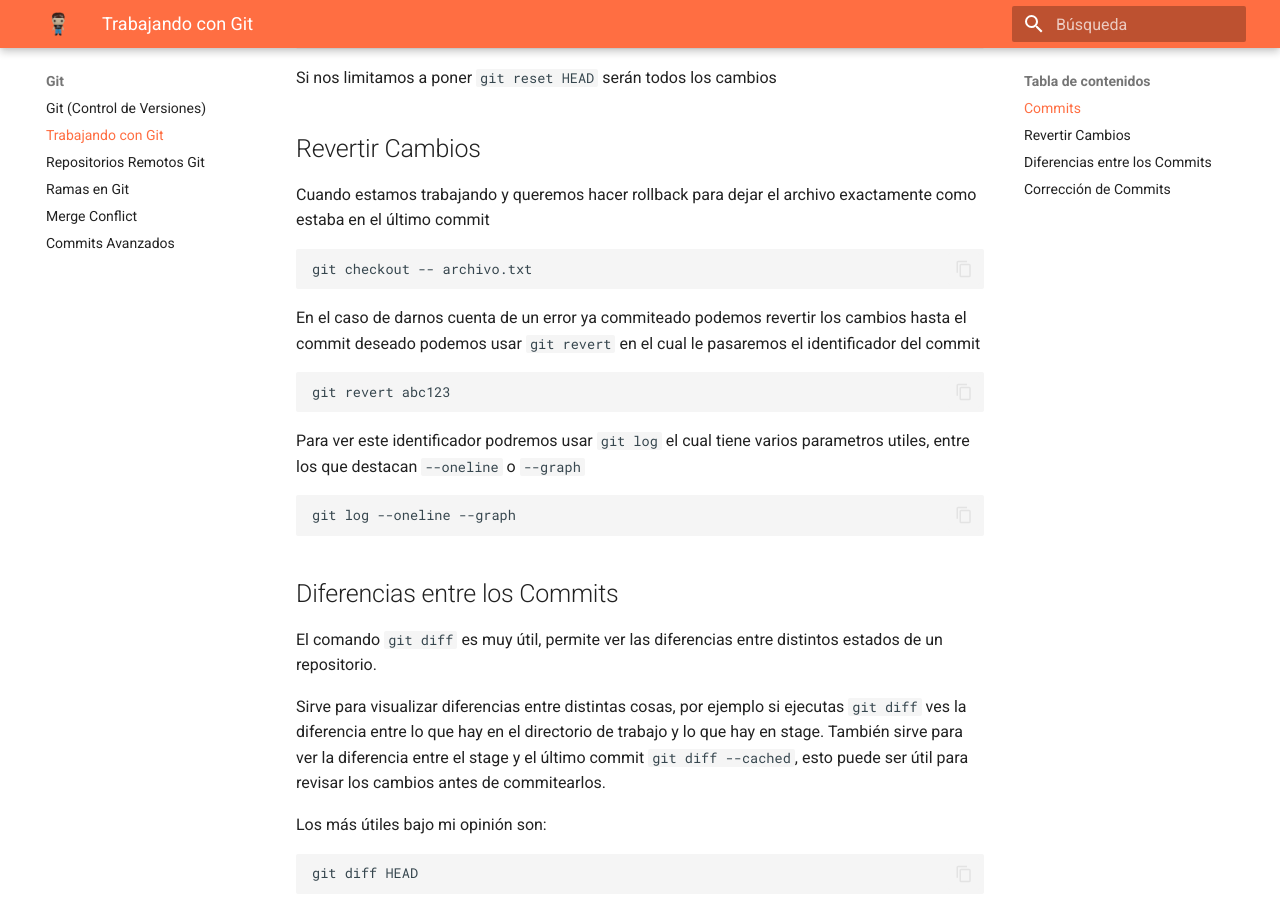
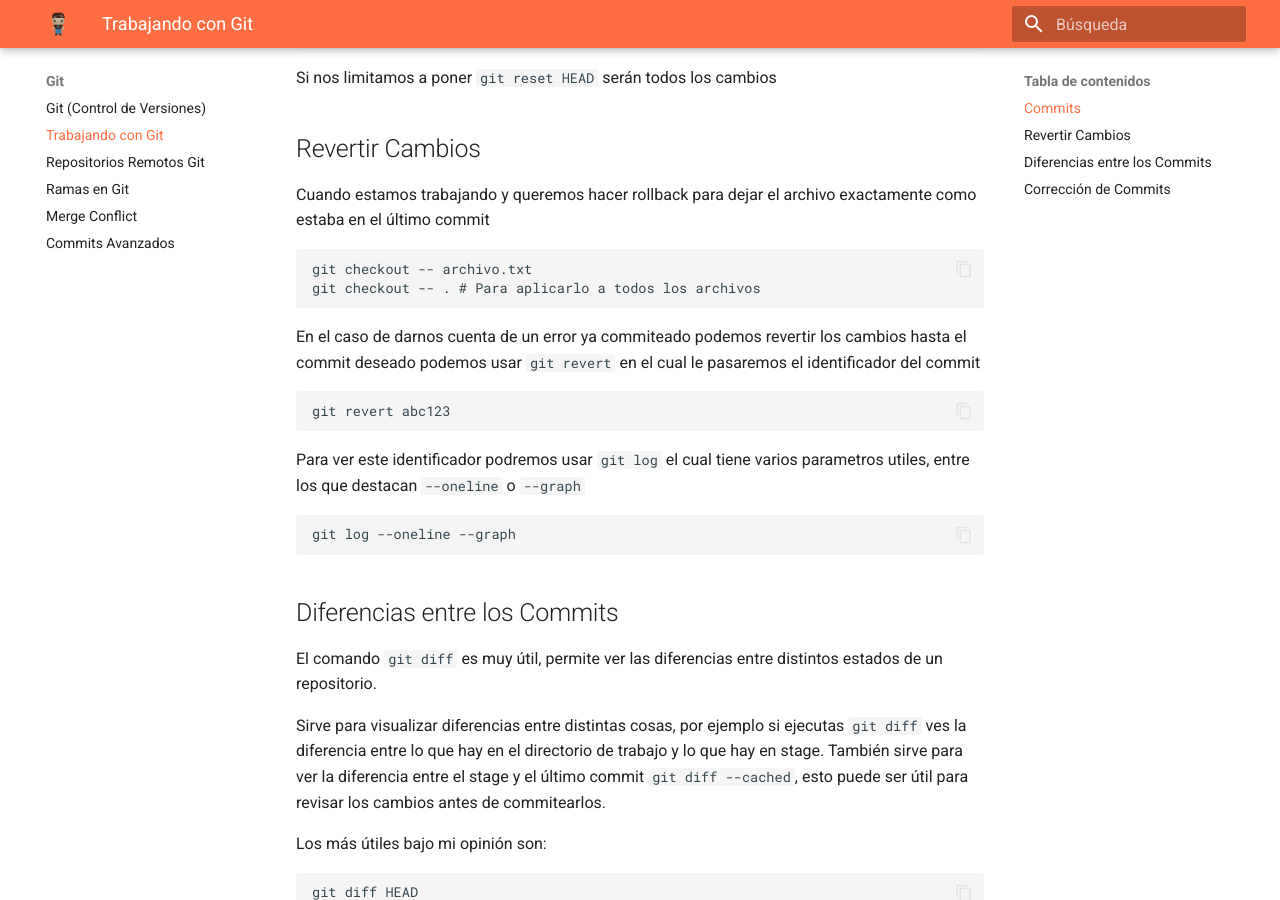
Before and after one commit to HugoAlvarezAjenjoDocs/Minidocs, an MkDocs documentation site: the page built from docs/git/Comandos Basicos de Git.md, in a window 1280 px wide and 900 px high, scrolled down 1319 px. Built offline with MkDocs 1.6.1 and Material for MkDocs 9.7.7, drawn with Linux system fonts in a browser that asks for light colours.

Commit message:
Add checkout all explanation

````diff
--- a/docs/git/Comandos Basicos de Git.md
+++ b/docs/git/Comandos Basicos de Git.md
@@ -61,6 +61,7 @@ Cuando estamos trabajando y queremos hacer rollback para dejar el archivo exacta
 
 ```powershell
 git checkout -- archivo.txt
+git checkout -- . # Para aplicarlo a todos los archivos
 ```
 
 En el caso de darnos cuenta de un error ya commiteado podemos revertir los cambios hasta el commit deseado podemos usar `git revert` en el cual le pasaremos el identificador del commit
````
